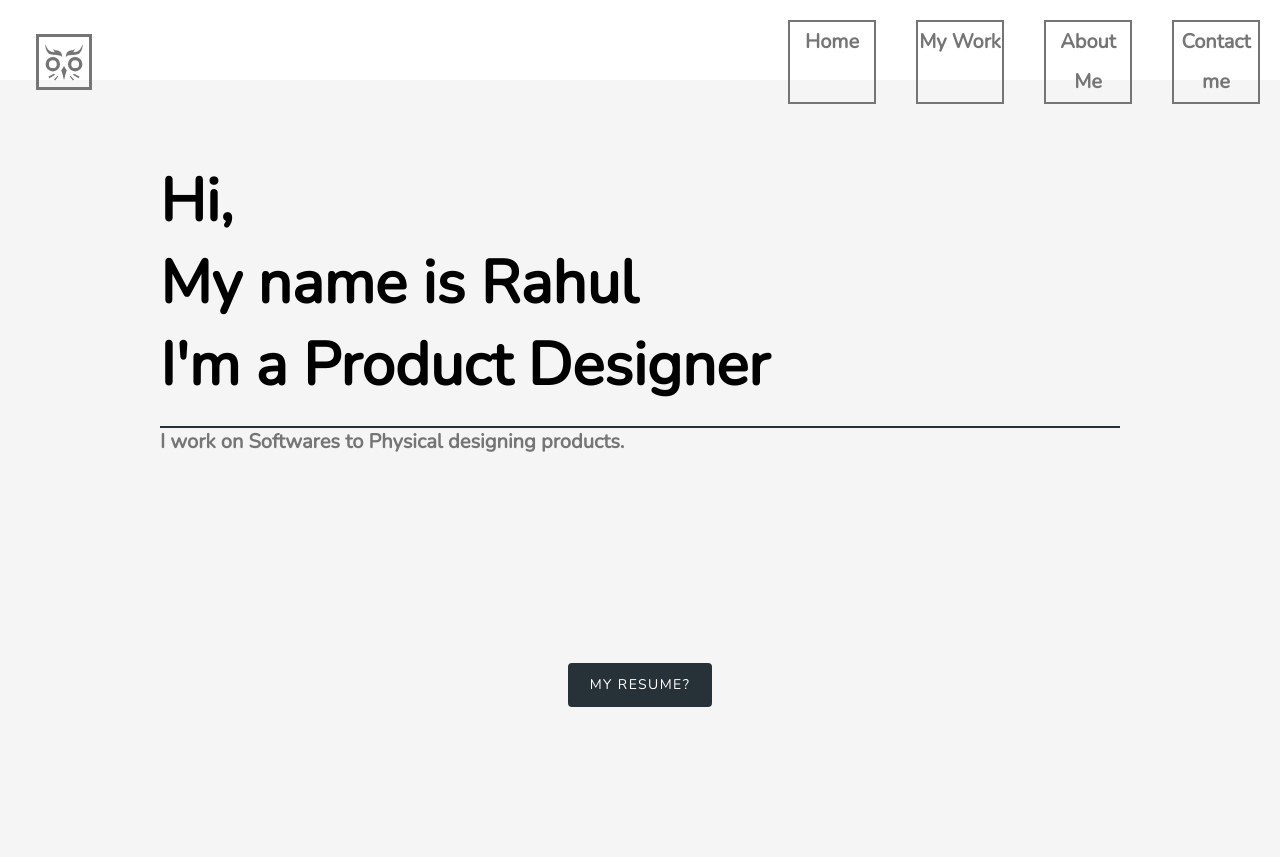
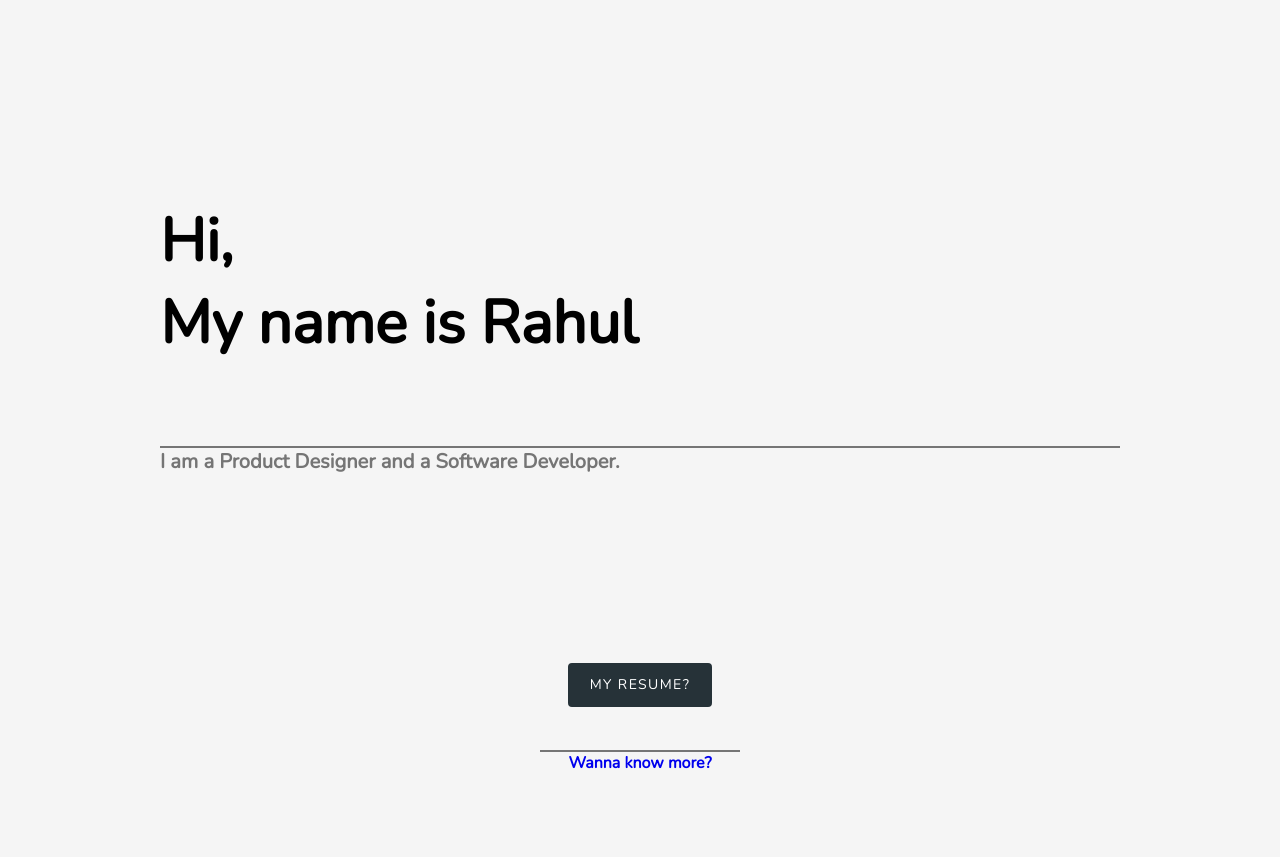
Before and after one commit to rgaindwal/rgaindwal.github.io, a plain HTML site: page index.html in a window 1280 px wide. Shown: the top 857 px of the page. Before the commit the page ends 800 px from the top, so only its background shows below. Drawn offline with nearby package versions, Linux system fonts and the light colour scheme.

Commit message:
improvement

```diff
--- a/css/main.scss
+++ b/css/main.scss
@@ -19,11 +19,12 @@ body {
   position: -webkit-sticky; /* Safari */
   position: sticky;
   top: 0;
+  visibility: hidden;
 }
 
 nav {
   height: 80px;
-  background: #fff;
+  background: #f5f5f5;
   align-items: center;
   display: grid;
 
@@ -55,10 +56,11 @@ nav {
 
   a {
     text-decoration: none;
-    font-weight: 700;text-align: center;
+    font-weight: 700;
+    text-align: center;
     line-height: 40px;
     margin: 20px;
-    border: 2px solid ;
+    // border: 2px solid ;s
   }
 }
 
@@ -77,8 +79,6 @@ nav {
 .btn-contact {
   grid-column: 5/6;
 }
-
-
 
 .hover-emphasize {
   color: #757575;
@@ -103,31 +103,29 @@ nav {
   // border: 1px solid;
 
   h1 {
-
     margin-top: 80px;
     margin-bottom: 0;
   }
 
   h6 {
-    border-top: 2px solid #263238;
+    border-top: 2px solid #757575;
     margin-top: 20px;
     margin-bottom: 80px;
   }
 
   .intro {
-
     font-size: 30px;
-    height: 70vh;
-    // padding: 40px;
+    height: 65vh;
+    padding-top: 40px;
     width: 80%;
     // border: 1px solid;
   }
 
   .sub-intro {
     color: #757575;
+    margin: 0;
   }
 }
-
 
 .btn-container {
   justify-content: auto;
@@ -135,9 +133,35 @@ nav {
   align-items: center;
   display: grid;
   text-align: center;
+}
+
+.know-more {
+  margin: 0;
+  a {
+    text-decoration: none;
+  }
+  h4 {
+    border-top: 2px solid #757575;
+    margin-top: 20px;
+    margin-bottom: 80px;
+    width: 200px;
+    text-align: center;
+  }
+}
+
+.my-work{
+height: 100vh;
+}
+
+.about-me {
+  height: 100vh;
 
 }
 
+.contact-me {
+  height: 100vh;
+
+}
 
 .btn {
   letter-spacing: 0.1em;
--- a/index.html
+++ b/index.html
@@ -6,7 +6,8 @@
   <meta charset="utf-8" />
   <meta charset="utf-8" />
   <meta name="viewport" content="width=device-width, initial-scale=1" />
-  <link rel="stylesheet" href="rgaindwal.github.io/css/main.css" />
+  <link rel="stylesheet" href="css/main.css" />
+  <!-- <link rel="stylesheet" href="rgaindwal.github.io/css/main.css" /> -->
 
   <title>Rahul Gaindwal</title>
 </head>
@@ -55,20 +56,29 @@
     <div class="wrapper">
       <div class="intro">
         <h1> Hi, <br />
-          My name is Rahul <br />
-          I'm a Product Designer</h1>
-          <h6 class="sub-intro">I work on Softwares to Physical designing products.</h6>
+          My name is Rahul <br /><br />
+          <h6 class="sub-intro">I am a Product Designer and a Software Developer. </h6>
       </div>
 
       <div class="btn-container btn-resume">
         <a href="https://drive.google.com/file/d/10T940uwzh7BvhZTQKHNTyOZO3l2mI7bs/view?usp=sharing" class="btn effect01"><span>My Resume?</span></a>
       </div>
 
+      <div class="know-more">
+          <a href="#"  >  <h4>Wanna know more?</h4> </a>
+      </div>
 
       <div class="my-work">
 
       </div>
 
+      <div class="about-me">
+
+        </div>
+
+        <div class="contact-me">
+
+          </div>
     </div>
   </div>
 
```
Also changed, not shown: css/main.css, 1 other file.
